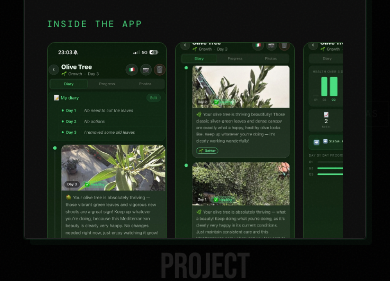
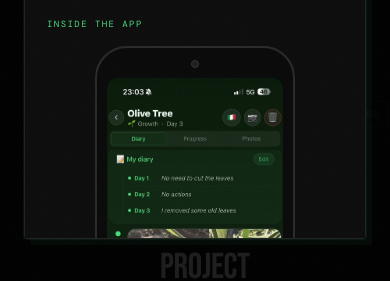
Before and after one commit to Maik02-Vq/ems-studio-website, a website: page index.html in a window 390 px wide. Both pictures are taken after a click on the button 195 px from the left and 1358 px from the top of the page. Shown: the part 1499-1780 px from the top of the page. Drawn offline with nearby package versions, Linux system fonts and the light colour scheme; a web font is replaced by a local one.

Commit message:
Replace carousel with phone-frame slider: prev/next buttons, dot indicators, lightbox on click

```diff
--- a/index.html
+++ b/index.html
@@ -1067,42 +1067,81 @@
     background: #222;
     margin: 10px auto 0;
   }
-  .ps-carousel-wrap { width: 100%; }
-  .ps-carousel-label {
+  .ps-slider-wrap { width: 100%; display: flex; flex-direction: column; align-items: center; gap: 14px; }
+  .ps-slider-label {
     font-family: var(--mono);
     font-size: 9px;
     letter-spacing: 0.16em;
     text-transform: uppercase;
     color: #4ade80;
-    margin-bottom: 10px;
-  }
-  .ps-carousel {
-    display: flex;
-    gap: 8px;
-    overflow-x: auto;
-    scroll-snap-type: x mandatory;
-    -webkit-overflow-scrolling: touch;
-    padding-bottom: 2px;
-  }
-  .ps-carousel::-webkit-scrollbar { display: none; }
-  .ps-carousel-item {
-    flex-shrink: 0;
-    width: 120px;
+    align-self: flex-start;
+  }
+  .ps-slider-phone {
+    width: 200px;
+    background: #0a0a0a;
+    border-radius: 32px;
+    border: 2px solid #2a2a2a;
+    padding: 12px 10px;
+  }
+  .ps-slider-cam {
+    width: 8px; height: 8px;
+    border-radius: 50%;
+    background: #1e1e1e;
+    border: 1px solid #333;
+    margin: 0 auto 10px;
+  }
+  .ps-slider-viewport {
+    width: 100%;
     aspect-ratio: 9 / 16;
-    border-radius: 8px;
-    border: 1px solid #1e3a1e;
-    scroll-snap-align: start;
+    border-radius: 10px;
     overflow: hidden;
-    background: #0a0a0a;
-  }
-  .ps-carousel-item img {
-    width: 100%;
+    background: #000;
+  }
+  .ps-slider-track {
+    display: flex;
+    width: 400%;
+    height: 100%;
+    transition: transform 0.35s cubic-bezier(.25,.8,.25,1);
+  }
+  .ps-slider-track img {
+    width: 25%;
     height: 100%;
     object-fit: cover;
     display: block;
-    transition: transform 0.3s;
-  }
-  .ps-carousel-item:hover img { transform: scale(1.04); }
+    flex-shrink: 0;
+    cursor: zoom-in;
+  }
+  .ps-slider-home {
+    width: 44px; height: 4px;
+    border-radius: 2px;
+    background: #222;
+    margin: 10px auto 0;
+  }
+  .ps-slider-nav { display: flex; align-items: center; gap: 12px; }
+  .ps-slider-btn {
+    background: #1a1a1a;
+    border: 1px solid #2a2a2a;
+    color: #4ade80;
+    width: 30px; height: 30px;
+    border-radius: 50%;
+    cursor: pointer;
+    display: flex; align-items: center; justify-content: center;
+    font-size: 13px;
+    font-family: var(--mono);
+    transition: background 0.15s, border-color 0.15s;
+  }
+  .ps-slider-btn:hover:not(:disabled) { background: #222; border-color: #4ade80; }
+  .ps-slider-btn:disabled { opacity: 0.25; cursor: default; }
+  .ps-slider-dots { display: flex; gap: 5px; }
+  .ps-slider-dot {
+    width: 5px; height: 5px;
+    border-radius: 50%;
+    background: #2a2a2a;
+    border: 1px solid #333;
+    cursor: pointer;
+    transition: background 0.2s, border-color 0.2s;
+  }
+  .ps-slider-dot.active { background: #4ade80; border-color: #4ade80; }
   .ps-features-wrap { width: 100%; }
   .ps-features-label {
     font-family: var(--mono);
@@ -1182,18 +1221,8 @@
   }
 
   @media (min-width: 600px) {
-    .ps-modal { max-width: 560px; }
-    .ps-carousel {
-      display: grid;
-      grid-template-columns: 1fr 1fr;
-      gap: 8px;
-      overflow-x: unset;
-      scroll-snap-type: unset;
-    }
-    .ps-carousel-item {
-      width: 100%;
-      scroll-snap-align: unset;
-    }
+    .ps-modal { max-width: 480px; }
+    .ps-slider-phone { width: 240px; }
   }
 
   /* Hover image preview on project */
@@ -1402,13 +1431,24 @@
         </div>
         <div class="ps-phone-home"></div>
       </div>
-      <div class="ps-carousel-wrap">
-        <div class="ps-carousel-label">Inside the App</div>
-        <div class="ps-carousel">
-          <div class="ps-carousel-item"><img src="planta-sano-notebook.png" alt="My Diary notebook"></div>
-          <div class="ps-carousel-item"><img src="planta-sano-diary.png" alt="Diary timeline"></div>
-          <div class="ps-carousel-item"><img src="planta-sano-progress.png" alt="Progress tab"></div>
-          <div class="ps-carousel-item"><img src="planta-sano-care.png" alt="Care instructions"></div>
+      <div class="ps-slider-wrap">
+        <div class="ps-slider-label">Inside the App</div>
+        <div class="ps-slider-phone">
+          <div class="ps-slider-cam"></div>
+          <div class="ps-slider-viewport">
+            <div class="ps-slider-track" id="ps-slider-track">
+              <img src="planta-sano-notebook.png" alt="My Diary">
+              <img src="planta-sano-diary.png" alt="Diary timeline">
+              <img src="planta-sano-progress.png" alt="Progress">
+              <img src="planta-sano-care.png" alt="Care instructions">
+            </div>
+          </div>
+          <div class="ps-slider-home"></div>
+        </div>
+        <div class="ps-slider-nav">
+          <button class="ps-slider-btn" id="ps-slider-prev" aria-label="Previous">←</button>
+          <div class="ps-slider-dots" id="ps-slider-dots"></div>
+          <button class="ps-slider-btn" id="ps-slider-next" aria-label="Next">→</button>
         </div>
       </div>
       <div class="ps-features-wrap">
@@ -1648,7 +1688,34 @@
   const psLightboxImg = document.getElementById('ps-lightbox-img');
   const psLightboxClose = document.getElementById('ps-lightbox-close');
 
-  psOverlay.querySelectorAll('.ps-carousel-item img').forEach(img => {
+  // Slider
+  const sliderTrack = document.getElementById('ps-slider-track');
+  const sliderPrev = document.getElementById('ps-slider-prev');
+  const sliderNext = document.getElementById('ps-slider-next');
+  const sliderDotsEl = document.getElementById('ps-slider-dots');
+  const sliderImgs = Array.from(sliderTrack.querySelectorAll('img'));
+  let sliderIdx = 0;
+
+  sliderImgs.forEach((_, i) => {
+    const dot = document.createElement('div');
+    dot.className = 'ps-slider-dot' + (i === 0 ? ' active' : '');
+    dot.addEventListener('click', () => goTo(i));
+    sliderDotsEl.appendChild(dot);
+  });
+
+  function goTo(i) {
+    sliderIdx = i;
+    sliderTrack.style.transform = `translateX(-${sliderIdx * 25}%)`;
+    sliderDotsEl.querySelectorAll('.ps-slider-dot').forEach((d, j) => d.classList.toggle('active', j === sliderIdx));
+    sliderPrev.disabled = sliderIdx === 0;
+    sliderNext.disabled = sliderIdx === sliderImgs.length - 1;
+  }
+  sliderPrev.addEventListener('click', () => goTo(sliderIdx - 1));
+  sliderNext.addEventListener('click', () => goTo(sliderIdx + 1));
+  goTo(0);
+
+  // Lightbox on slider images
+  sliderImgs.forEach(img => {
     img.addEventListener('click', () => {
       psLightboxImg.src = img.src;
       psLightboxImg.alt = img.alt;
```
